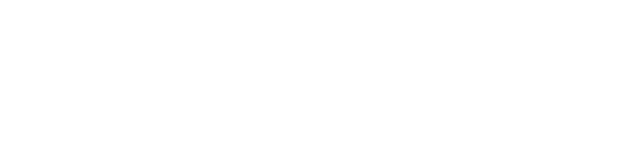
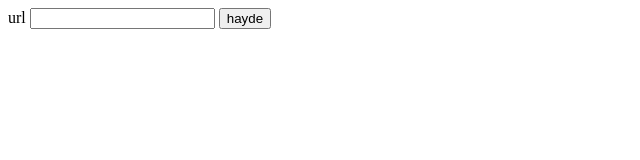
Before and after one commit to it-is-wednesday/pitzulit, a plain HTML site: page web/static/index.html in a window 1280 px wide. Shown: the whole page, without its empty margins (0-640 px from the left). Drawn offline with Linux system fonts and the light colour scheme.

Commit message:
add watch-web

```diff
--- a/web/static/index.html
+++ b/web/static/index.html
@@ -20,6 +20,9 @@
             </p>
         <![endif]-->
 
+        <label for="url">url</label>
+        <input id="url" type="text"/>
 
+        <button>hayde</button>
     </body>
 </html>
```
Also changed, not shown: 1 other file.
